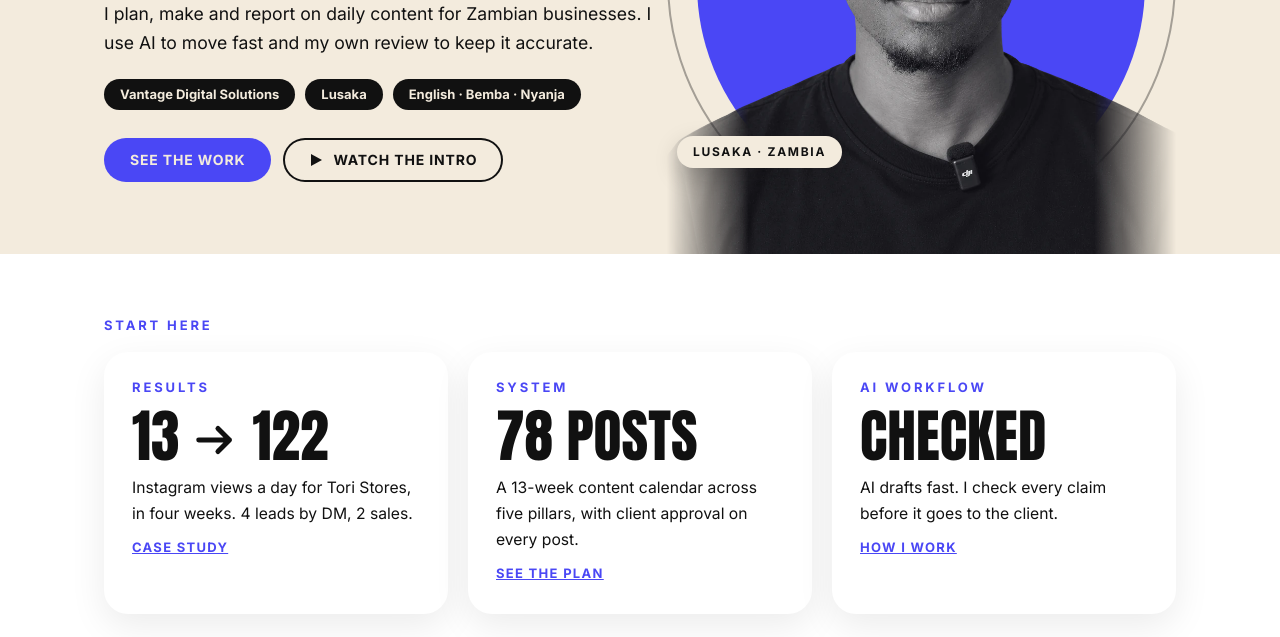
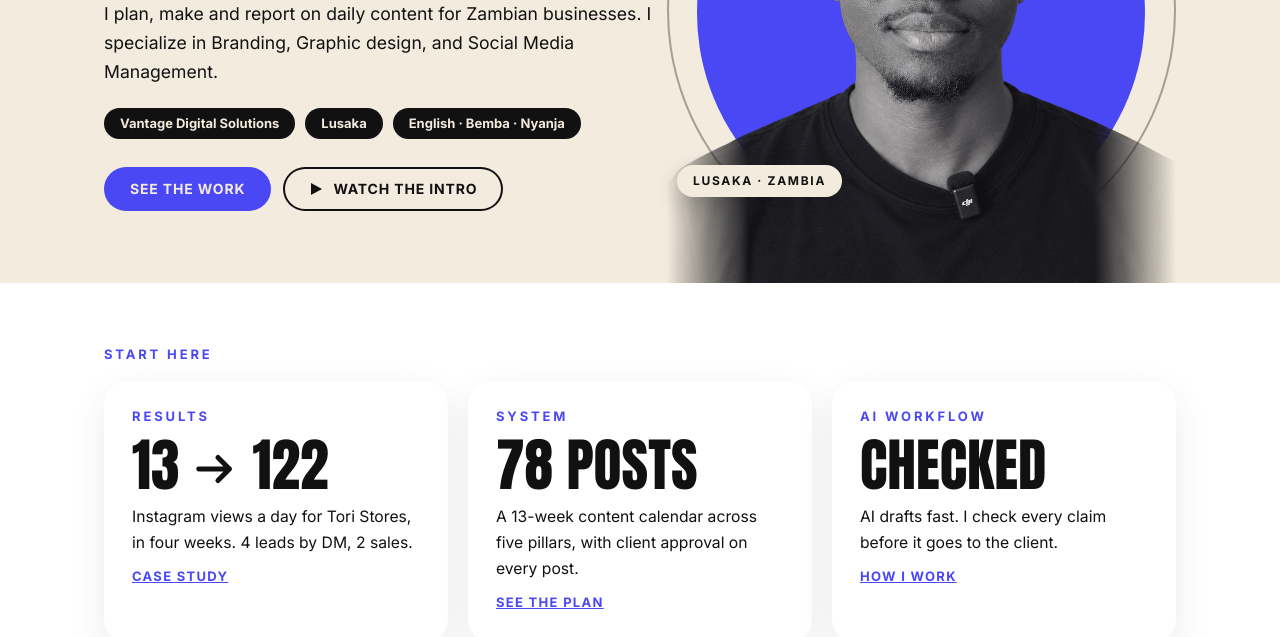
Before and after one commit to MulengaJR/Mulenga-Nkondwa, a plain HTML site: page index.html in a window 1280 px wide. Shown: the part 463-1100 px from the top of the page. Drawn offline with Linux system fonts and the light colour scheme.

Commit message:
Update pitch description in index.html

```diff
--- a/index.html
+++ b/index.html
@@ -279,7 +279,7 @@ details.orig .shots{margin-top:16px}
       <p class="eyebrow blue">Portfolio 26</p>
       <h1 class="display name">Mulenga<br>Nkondwa</h1>
       <p class="role">Digital Marketing &amp; Content</p>
-      <p class="pitch">I plan, make and report on daily content for Zambian businesses. I use AI to move fast and my own review to keep it accurate.</p>
+      <p class="pitch">I plan, make and report on daily content for Zambian businesses. I specialize in Branding, Graphic design, and Social Media Management.</p>
       <p class="chips"><span>Vantage Digital Solutions</span><span>Lusaka</span><span>English · Bemba · Nyanja</span></p>
       <p class="cta"><a class="btn" href="#tori">See the work</a><button class="btn ghost" type="button" id="playIntro"><svg viewBox="0 0 14 14" aria-hidden="true"><path d="M2 1l11 6-11 6z" fill="currentColor"/></svg>Watch the intro</button></p>
     </div>
```
